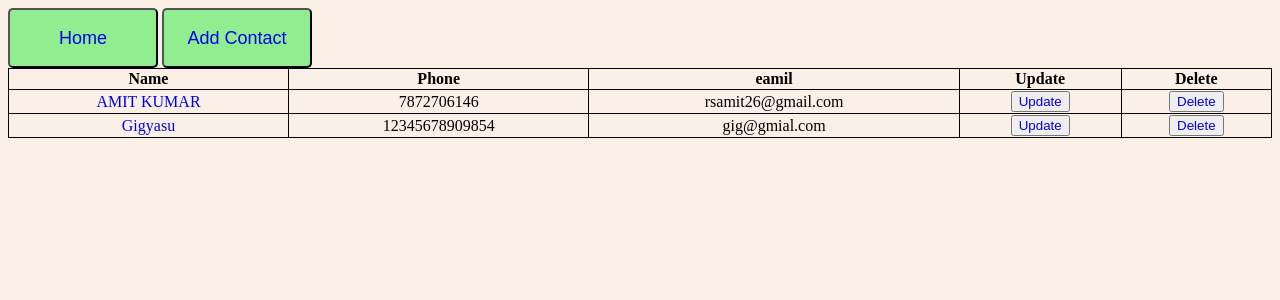
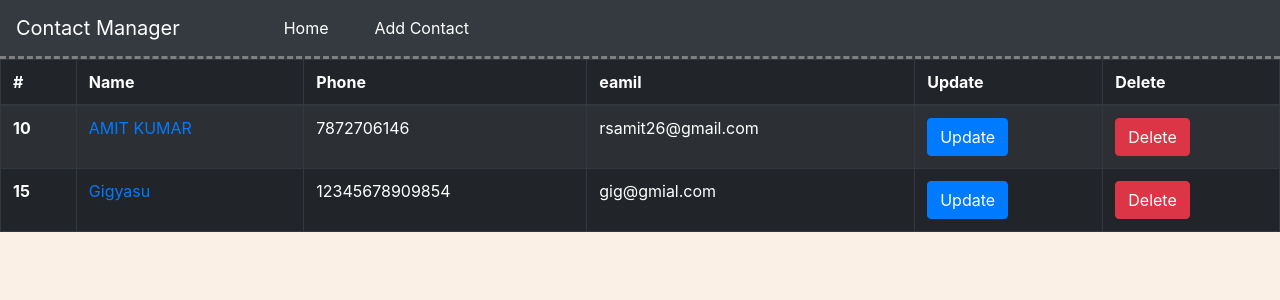
Before and after one commit to rsamit26/Addressbook, a Django app: page /contacts/ in a window 1280 px wide. Shown: the top 300 px of the page. Run offline with Django 3.2, Linux system fonts and the light colour scheme; data comes from the database, SQL or seed files in the repository; both versions use the stored data as it was after the commit; some libraries are stand-ins or nearby versions.

Commit message:
design added

```diff
--- a/contacts/models.py
+++ b/contacts/models.py
@@ -2,7 +2,7 @@
 from __future__ import unicode_literals
 
 from django.db import models
-from django.core.urlresolvers import reverse
+from django.urls import reverse
 
 # Create your models here.
 
--- a/contacts/templates/contacts/index.html
+++ b/contacts/templates/contacts/index.html
@@ -1,73 +1,63 @@
 <head>
+    <link rel="stylesheet" href="https://stackpath.bootstrapcdn.com/bootstrap/4.1.3/css/bootstrap.min.css"
+          integrity="sha384-MCw98/SFnGE8fJT3GXwEOngsV7Zt27NXFoaoApmYm81iuXoPkFOJwJ8ERdknLPMO" crossorigin="anonymous">
     <style>
         body {
             background-color: linen;
-}
-
-h1 {
-    color: maroon;
-    margin-left: 40px;
-}
-
-table, th, td {
-    border: 1px solid black;
-    border-collapse: collapse;
-}
-
-td {
-    text-align: center;
-    height: 24px;
-}
-
-a{
-    text-decoration: none;
-}
-nav button{
-  background-color: lightgreen;
-  color: black;
-  font: sans-serif;
-  font-size: 18px;
-  border-radius: 5px;
-  width: 150px;
-  height: 60px;
-  display: inline;
-}
-
-.btn:hover
-{
-background-image:none;
-background-color:green;
         }
 
 </style>
 
 </head>
 
-<nav >
-<button class="btn"><a href="/contacts/">Home</a></button>
-<button class="btn"><a href="/contacts/create">Add Contact</a></button>
+<nav class="navbar sticky-top navbar-expand-lg navbar navbar-dark bg-dark" style="border-bottom: 3px gray dashed">
+  <a class="navbar-brand" href="/contacts/">Contact Manager</a>
+  <button class="navbar-toggler" type="button" data-toggle="collapse" data-target="#navbarNav" aria-controls="navbarNav" aria-expanded="false" aria-label="Toggle navigation">
+    <span class="navbar-toggler-icon"></span>
+  </button>
+  <div class="collapse navbar-collapse" id="navbarNav" >
+    <ul class="navbar-nav" style="margin-left: 40px; padding-left: 40px;">
+      <li class="nav-item active">
+        <a class="nav-link " href="/contacts/" >Home <span class="sr-only">(current)</span> </a>
+      </li>
+      <li class="nav-item active"  style="padding-left: 30px;">
+        <a class="nav-link" href="/contacts/create">Add Contact <span class="sr-only">(current)</span></a>
+      </li>
+    </ul>
+  </div>
 </nav>
 
+
 {% if people_list %}
-<table style="width:100%">
+    <table class="table table-striped table-bordered table-hover table-dark">
+        <thead>
         <tr>
-    <th>Name</th>
-    <th>Phone</th>
-    <th>eamil</th>
-    <th>Update</th>
-    <th>Delete</th>
+            <th scope="col">#</th>
+            <th scope="col">Name</th>
+            <th scope="col">Phone</th>
+            <th scope="col">eamil</th>
+            <th scope="col">Update</th>
+            <th scope="col">Delete</th>
         </tr>
+        </thead>
+        <tbody>
         {% for people in people_list %}
             <!-- {% url "contacts:detail" id=people.id %} -->
+
             <tr>
+            <th scope="row">{{ people.id }}</th>
             <td><a href='{{ people.get_absolute_url }}'>{{ people.name }}</a></td>
             <td>{{ people.phone }}</td>
             <td>{{ people.email }}</td>
-    <td><button><a href="/contacts/{{ people.id }}/edit">Update</a></button></td>
-    <td><button><a href="/contacts/{{ people.id }}/delete">Delete</a></button></td>
+            <td>
+                <a class="btn btn-primary" href="/contacts/{{ people.id }}/edit" role="button">Update</a>
+            </td>
+            <td>
+                <a class="btn btn-danger" href="/contacts/{{ people.id }}/delete" role="button">Delete</a></button>
+            </td>
         {% endfor %}
         </tr>
-
+        </tbody>
     </table>
 {% else %}
     <p>No contacts are available.</p>
--- a/contacts/urls.py
+++ b/contacts/urls.py
@@ -1,7 +1,7 @@
 from django.conf.urls import url
 
 from . import views
-
+app_name = 'contacts'
 urlpatterns = [
     url(r'^$', views.index, name='index'),
     url(r'^(?P<id>\d+)/$', views.detail, name='detail'),
```
Also changed, not shown: contacts/templates/contacts/people_form.html (+5 -2 lines), db.sqlite3. Lines whose indentation alone changed are shown as unchanged.
